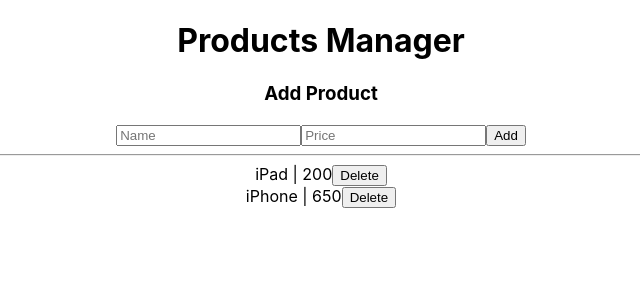
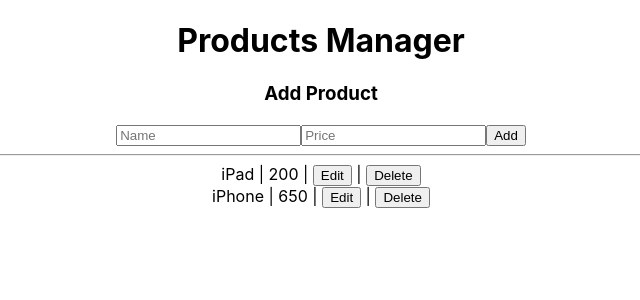
Before and after one commit to 3daddict/react-crud-app, a React (Create React App) app: page / in a window 1280 px wide. Shown: the top 300 px of the page, without its empty margins (319-959 px from the left). Built offline with nearby package versions, Linux system fonts and the light colour scheme.

Commit message:
edit function created

```diff
--- a/src/App.js
+++ b/src/App.js
@@ -25,6 +25,7 @@
     };
     this.onAdd = this.onAdd.bind(this);
     this.onDelete = this.onDelete.bind(this);
+    this.onEditSubmit = this.onEditSubmit.bind(this);
   }
 
   componentWillMount() {
@@ -49,6 +50,23 @@
     this.setState({
         products: products
     })
+  }
+
+  onEditSubmit(name, price, originalName) {
+      let products = this.getProducts();
+
+
+        products = products.map(product => {
+            if(product.name === originalName) {
+                product.name = name;
+                product.price = price;
+            }
+            return product;
+        });
+
+        this.setState({
+            products: products
+        })
   }
 
   onDelete(name) {
@@ -77,6 +95,7 @@
               key={product.name}
               {...product}
               onDelete={this.onDelete}
+              onEditSubmit={this.onEditSubmit}
             />
           );
         })}
--- a/src/ProductItem.js
+++ b/src/ProductItem.js
@@ -5,9 +5,30 @@
       super(props)
 
       this.state = {
+         isEdit: false
+      }
 
-      }
+
+      this.onEdit = this.onEdit.bind(this);
+      this.onEditSubmit = this.onEditSubmit.bind(this);
       this.onDelete = this.onDelete.bind(this);
+    }
+
+    onEdit() {
+
+        this.setState({
+            isEdit: true
+        });
+    }
+
+    onEditSubmit(event) {
+        event.preventDefault();
+
+        this.props.onEditSubmit(this.nameInput.value, this.priceInput.value, this.props.name);
+
+        this.setState({
+            isEdit: false
+        })
     }
 
     onDelete() {
@@ -21,8 +42,24 @@
 
     return (
       <div>
-        <span>{name}</span> | <span>{price}</span>
-        <button onClick={this.onDelete}>Delete</button>
+          {
+              this.state.isEdit ? (
+                    <form onSubmit={this.onEditSubmit}>
+                        <input placeholder="Name" ref={nameInput => this.nameInput = nameInput} defaultValue={name} />
+                        <input placeholder="Price" ref={priceInput => this.priceInput = priceInput} defaultValue={price} />
+                        <button>Save</button>
+                    </form>
+               ) : (
+                <div>
+                <span>{name}</span> | <span>{price}</span>
+                    {' | '}
+                <button onClick={this.onEdit}>Edit</button>
+                    {' | '}
+                <button onClick={this.onDelete}>Delete</button>
+                </div>
+                )
+          }
+
       </div>
     );
   }
```
